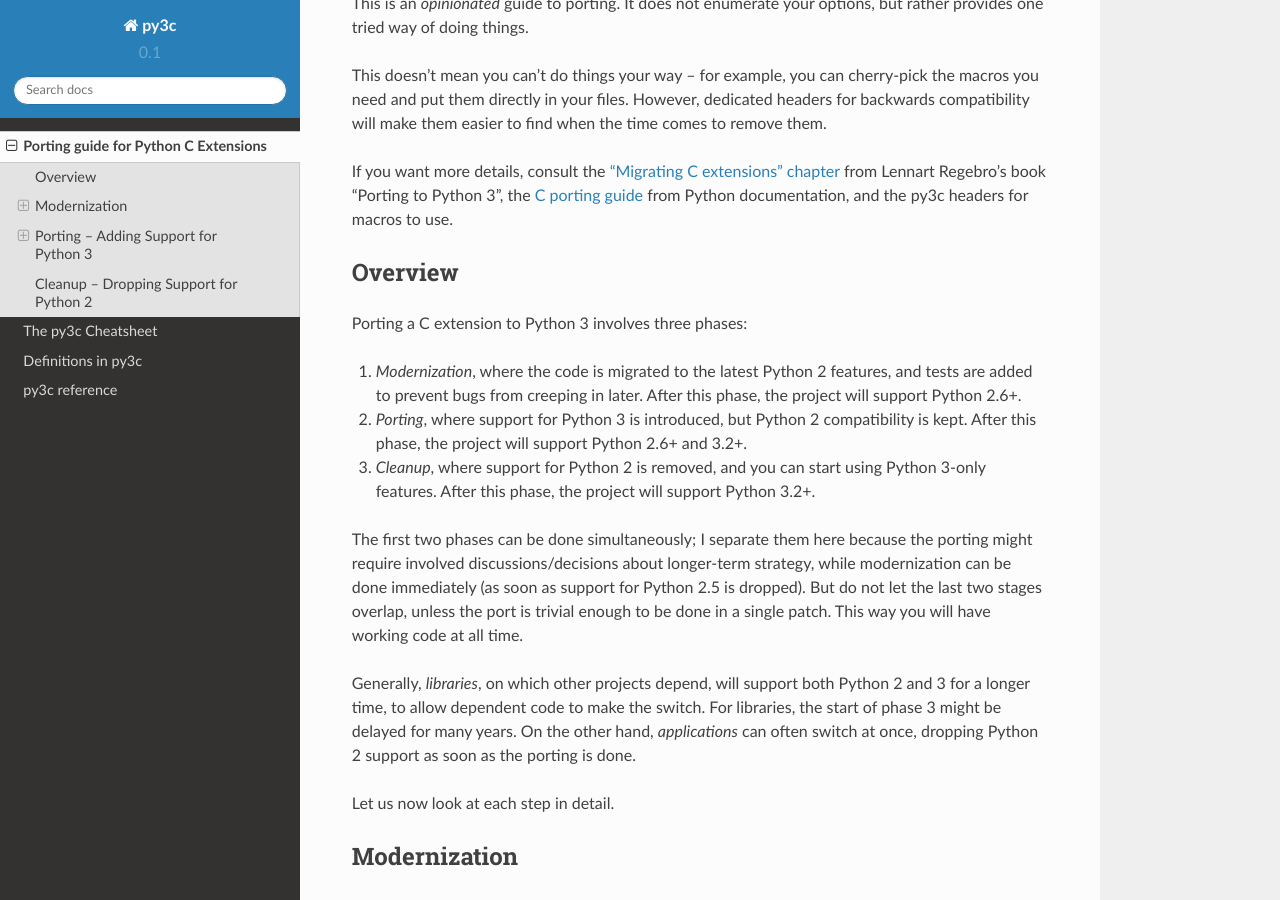
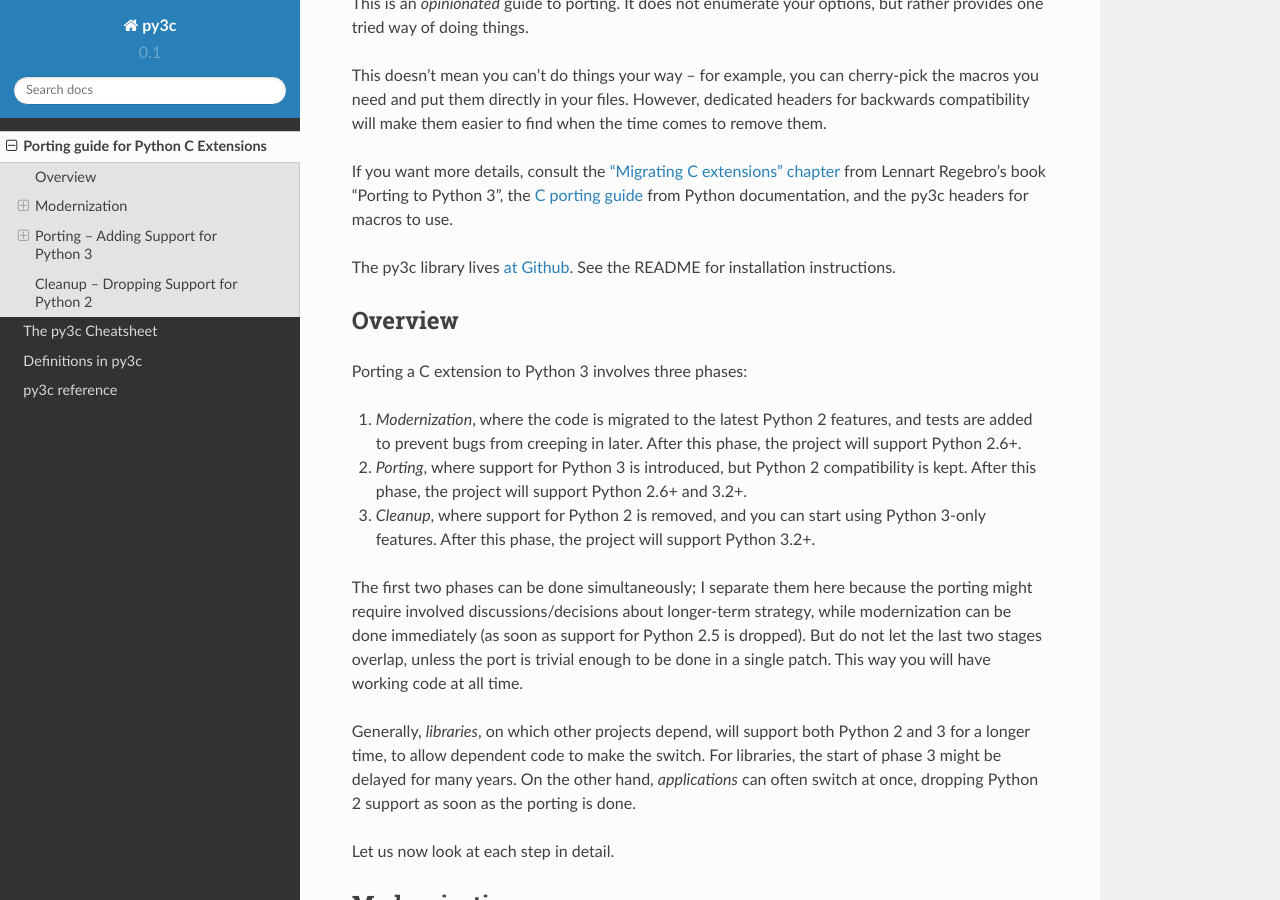
Before and after one commit to encukou/py3c, a Sphinx documentation site: the page built from doc/source/guide.rst, in a window 1280 px wide and 900 px high, scrolled down 456 px. Built offline with Sphinx 7.4.7 and the Read the Docs theme 2.0.0, drawn with Linux system fonts in a browser that asks for light colours.

Commit message:
Link to Github for installation instructions

```diff
--- a/doc/source/guide.rst
+++ b/doc/source/guide.rst
@@ -42,6 +42,9 @@ If you want more details, consult the
 from Lennart Regebro's book "Porting to Python 3",
 the `C porting guide <https://docs.python.org/3/howto/cporting.html>`_
 from Python documentation, and the py3c headers for macros to use.
+
+The py3c library lives `at Github <https://github.com/encukou/py3c>`_.
+See the README for installation instructions.
 
 
 Overview
```
